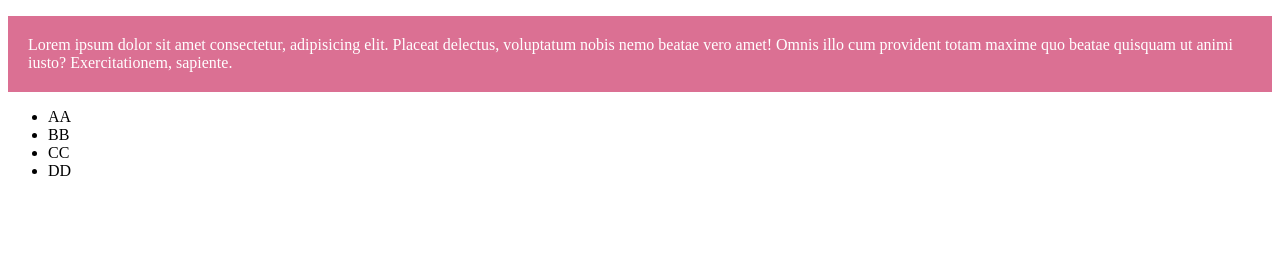
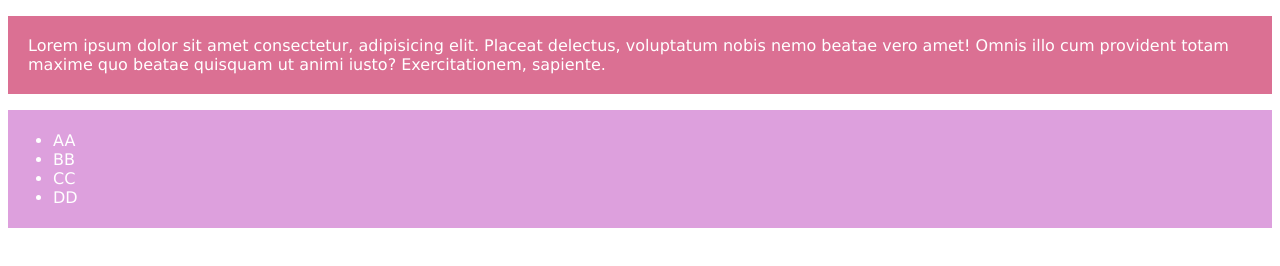
Before and after one commit to TestForTest23/Des, a plain HTML site: page index.html in a window 1280 px wide. Drawn offline with Linux system fonts and the light colour scheme.

Commit message:
style list add div

```diff
--- a/index.html
+++ b/index.html
@@ -14,11 +14,13 @@
       totam maxime quo beatae quisquam ut animi iusto? Exercitationem, sapiente.
     </p>
 
+    <div>
       <ul>
         <li>AA</li>
         <li>BB</li>
         <li>CC</li>
         <li>DD</li>
       </ul>
+    </div>
   </body>
 </html>
--- a/style.css
+++ b/style.css
@@ -1,5 +1,21 @@
 p {
   padding: 20px;
+
   background-color: palevioletred;
   color: white;
+  font-family: "Lucida Sans", "Lucida Sans Regular", "Lucida Grande",
+    "Lucida Sans Unicode", Geneva, Verdana, sans-serif;
 }
+div {
+  background-color: plum;
+  padding: 5px;
+  color: white;
+}
+ul {
+  list-style: disc;
+}
+
+li {
+  font-family: "Lucida Sans", "Lucida Sans Regular", "Lucida Grande",
+    "Lucida Sans Unicode", Geneva, Verdana, sans-serif;
+}
```
Lines whose indentation alone changed are shown as unchanged.
